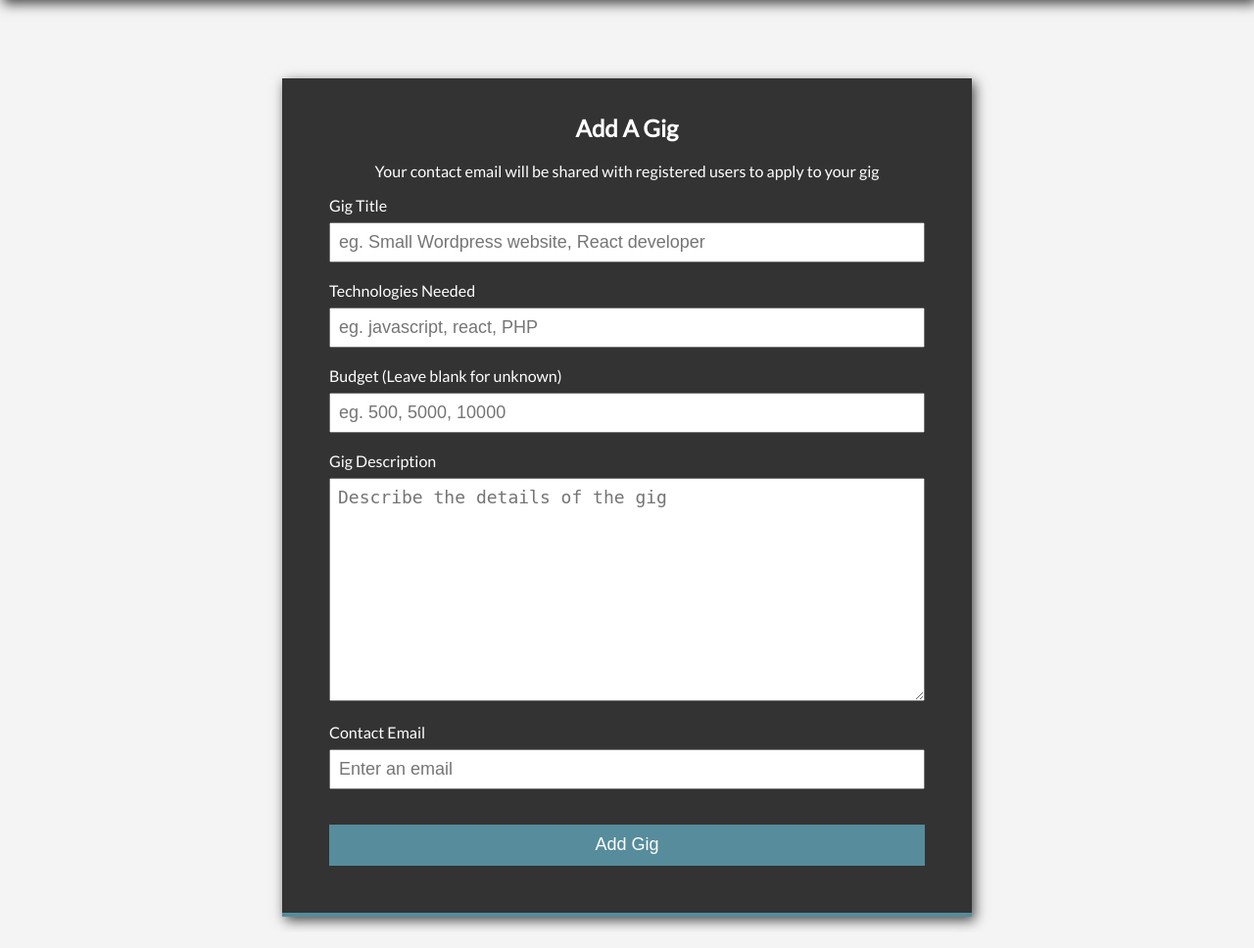
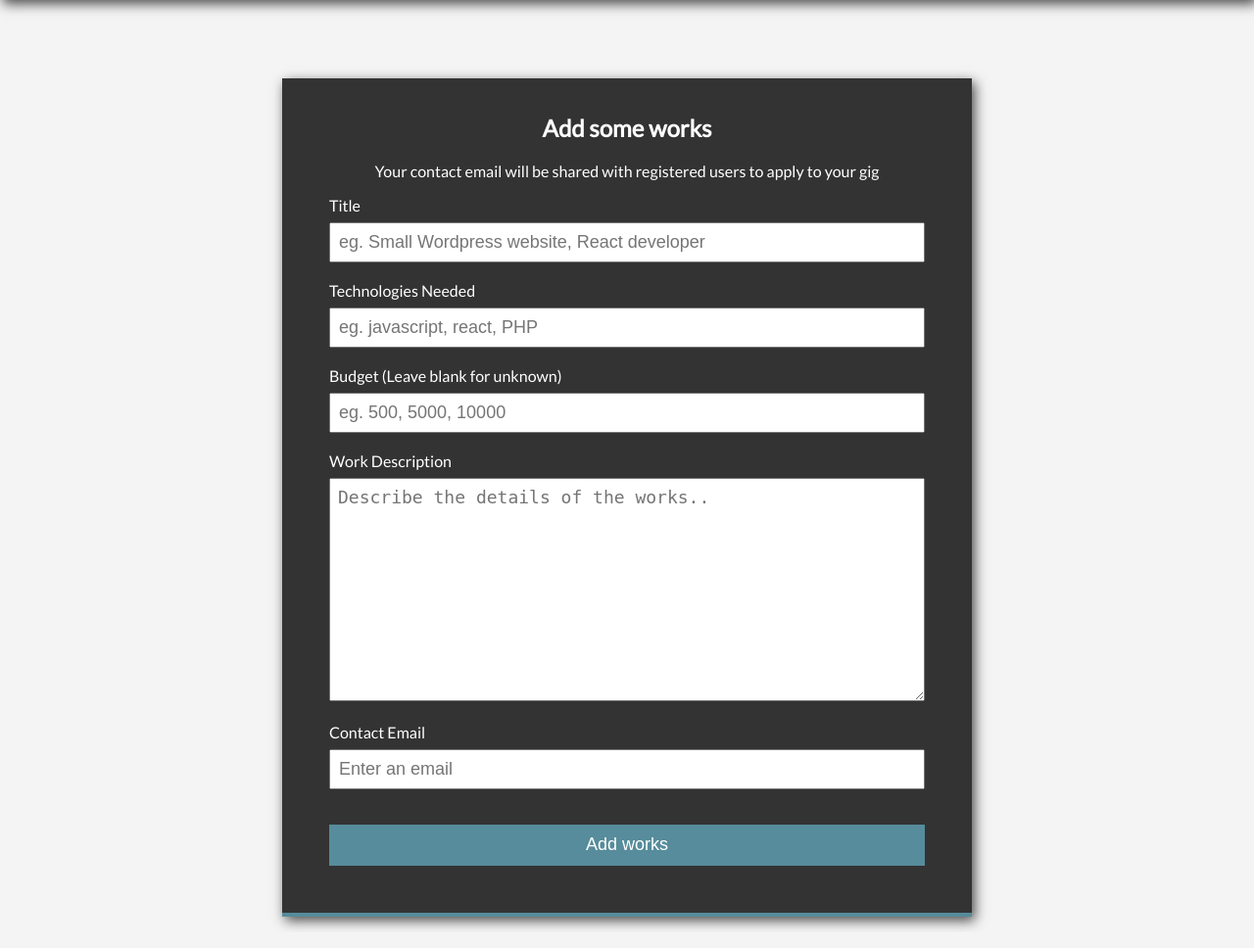
Before and after one commit to Ketibansapi/Codes_Sequelize, a Node server app: page /gigs/add in a window 1280 px wide. Shown: the part 105-1073 px from the top of the page at 98% size. Run offline with Node 20, Linux system fonts and the light colour scheme; some libraries are stand-ins or nearby versions.

Commit message:
Fix the UI

```diff
--- a/public/css/style.css
+++ b/public/css/style.css
@@ -103,7 +103,7 @@ header.inner {
 
 /* Home Search */
 .search-wrap {
-  background: url('../img/codes10.jpg') no-repeat center center fixed / cover;
+  background: url('../img/codes12.jpg') no-repeat center center fixed / cover;
   height: 100vh;
   width: 100%;
   padding: 1.3rem 3rem;
--- a/routes/gigs.js
+++ b/routes/gigs.js
@@ -1,4 +1,4 @@
-const express = require ('express');
+  const express = require ('express');
 const router = express.Router();
 const db = require('../config/database');
 const Gig = require('../models/Gig');
--- a/views/add.handlebars
+++ b/views/add.handlebars
@@ -1,6 +1,6 @@
 <section id="add" class="container">
     <div class="form-wrap">
-      <h1>Add A Gig</h1>
+      <h1>Add some works</h1>
       <p>Your contact email will be shared with registered users to apply to your gig</p>
       {{#each errors}}
         <div class="error">
@@ -8,8 +8,8 @@
         </div>
       {{/each}}
       <form action="/gigs/add" method="POST">
-        <div class="input-group">
-          <label for="title">Gig Title</label>
+        <div class="input-group ">
+          <label for="title">Title</label>
           <input type="text" name="title" id="title" class="input-box" placeholder="eg. Small Wordpress website, React developer"
             maxlength="100" value={{title}}>
         </div>
@@ -23,8 +23,8 @@
           <input type="number" name="budget" id="budget" class="input-box" placeholder="eg. 500, 5000, 10000" value={{budget}}>
         </div>
         <div class="input-group">
-          <label for="description">Gig Description</label>
-          <textarea name="description" id="description" class="input-box" placeholder="Describe the details of the gig"
+          <label for="description">Work Description</label>
+          <textarea name="description" id="description" class="input-box" placeholder="Describe the details of the works.."
             rows="10" >{{description}}</textarea>
         </div>
         <div class="input-group">
@@ -32,7 +32,7 @@
           <input type="email" name="contact_email" id="contactemail" class="input-box" placeholder="Enter an email"
           value={{contact_email}}>
         </div>
-        <input type="submit" value="Add Gig" class="btn btn-reverse">
+        <input type="submit" value="Add works" class="btn btn-reverse">
       </form>
     </div>
   </section>
--- a/views/gigs.handlebars
+++ b/views/gigs.handlebars
@@ -1,5 +1,5 @@
 <section id="gigs" class="container">
-    <h1>All Gigs</h1>
+    <h1>All works</h1>
 
     {{#each gigs}}
 
--- a/views/index.handlebars
+++ b/views/index.handlebars
@@ -1,8 +1,8 @@
 <section id="search" class="search-wrap">
-    <h1>Find A Coding Gig</h1>
+    <h1>Browse all the works  </h1>
     <form action="/gigs/search" class="search-form">
       <i class="fas fa-search"></i>
-      <input type="search" name="term" placeholder="Javascript, PHP, Rails, etc...">
+      <input type="search" name="term" placeholder="NodeJS, Clojure, React,  etc...">
       <input type="submit" value="Search">
     </form>
   </section>
```
Also changed, not shown: views/layouts/landing.handlebars (+5 -5 lines), public/img/codes12.jpg (added).
